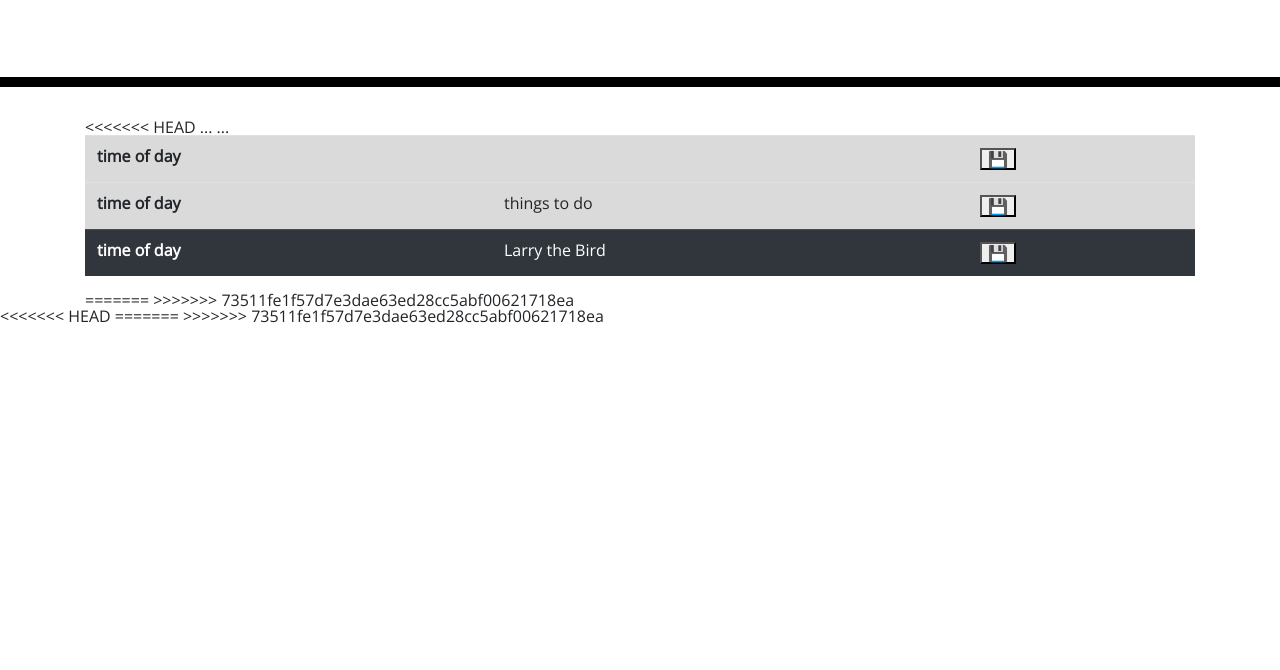
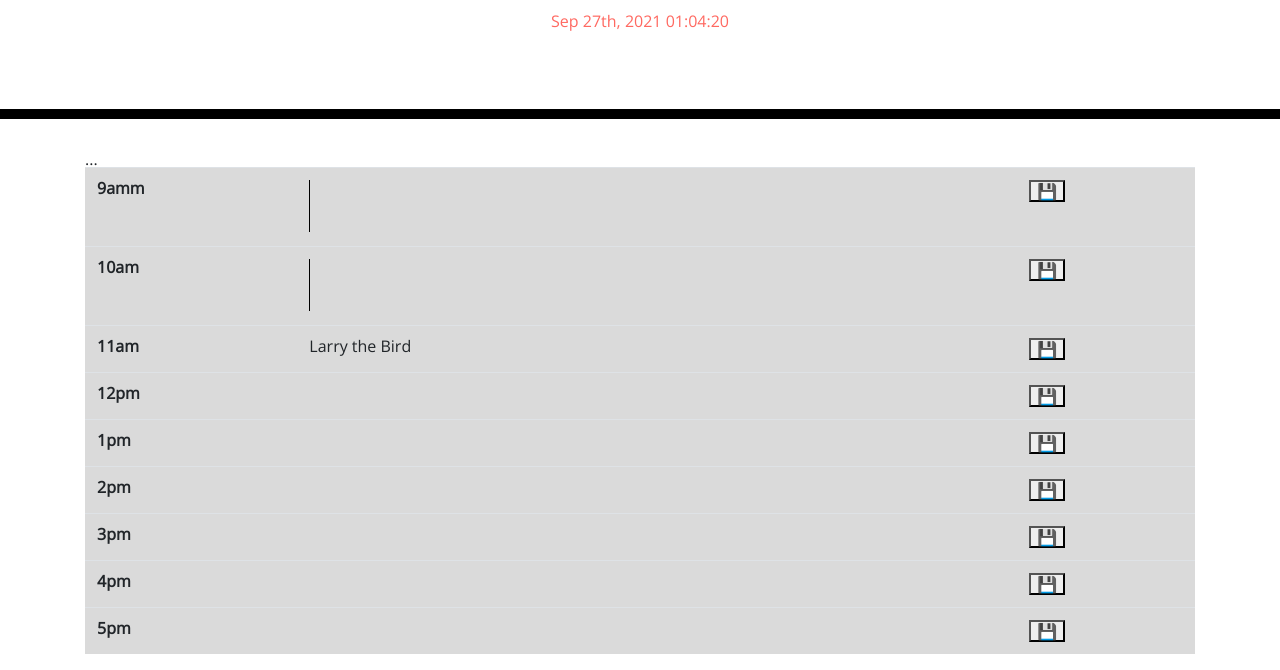
Before and after one commit to rob49157/work-day-scheduler, a plain HTML site: page index.html in a window 1280 px wide. Shown: the part 181-851 px from the top of the page. Before the commit the page ends 800 px from the top, so only its background shows below. Drawn offline with nearby package versions, Linux system fonts and the light colour scheme.

Commit message:
locastoragefunction

```diff
--- a/Style.css
+++ b/Style.css
@@ -73,8 +73,3 @@ body {
     font-size: 20px;
     transition: all 0.3s ease-in-out;
   }
-<<<<<<< HEAD
-
-=======
-
->>>>>>> 73511fe1f57d7e3dae63ed28cc5abf00621718ea
--- a/index.html
+++ b/index.html
@@ -42,10 +42,6 @@
     </header>
     <div class="container">
       <!-- Timeblocks go here -->
-<<<<<<< HEAD
-
-
-
 
 
       <table class="table table-white">
@@ -53,33 +49,62 @@
           ...
         </thead>
         <tbody>
-          <form >
-          <tr class="table-active table-white">
-            <th scope="row">time of day</th>
+
+          <tr class="table-active ">
+            <th scope="row" id="row">9amm</th>
+            <td colspan="2" class="table-active" ><textarea id='text9' value=""></textarea></td>
+            <td><button type="submit" onclick="save(text9)" id="save9"> 💾</button></td>
+          </tr>
+
+
+        <tr class="table-active">
+            <th scope="row">10am</th>
+            <td colspan="2" class="table-active"><textarea id='text10'  value=""></textarea></td>
+            <td> <button type="button" onclick="save(text10)" id="save10">💾</button></td>
+          </tr>
+
+
+
+          <tr class="table-active ">
+            <th scope="row">11am</th>
+            <td colspan="2" class="table-active" >Larry the Bird</td>
+            <td><button type="submit">💾</button></td>
+          </tr>
+          <tr class="table-active ">
+            <th scope="row" id="row">12pm</th>
             <td colspan="2" class="table-active" ></td>
             <td><button type="submit">💾</button></td>
           </tr>
-        </form>
-
-        <tr class="table-active table-red">
-            <th scope="row">time of day</th>
-            <td colspan="2" class="table-active">things to do</td>
-            <td> <button type="submit">💾</button></td>
-            ...
-          </tr>
-          <tr class="table-active table-dark">
-            <th scope="row">time of day</th>
-            <td colspan="2" class="table-active">Larry the Bird</td>
+          <tr class="table-active ">
+            <th scope="row" id="row">1pm</th>
+            <td colspan="2" class="table-active" ></td>
             <td><button type="submit">💾</button></td>
           </tr>
+          <tr class="table-active ">
+            <th scope="row" id="row">2pm</th>
+            <td colspan="2" class="table-active" ></td>
+            <td><button type="submit">💾</button></td>
+
+          </tr>
+          <tr class="table-active ">
+            <th scope="row" id="row">3pm</th>
+            <td colspan="2" class="table-active" ></td>
+            <td><button type="submit">💾</button></td>
+          </tr>
+          <tr class="table-active ">
+            <th scope="row" id="row">4pm</th>
+            <td colspan="2" class="table-active" ></td>
+            <td><button type="submit">💾</button></td>
+          </tr>
+          <tr class="table-active ">
+            <th scope="row" id="row">5pm</th>
+            <td colspan="2" class="table-active" ></td>
+            <td><button type="submit">💾</button></td>
+          </tr>
+
         </tbody>
       </table>
 
-
-
-=======
-
->>>>>>> 73511fe1f57d7e3dae63ed28cc5abf00621718ea
 
      </div>
      <script src="./script.js"></script>
@@ -87,7 +112,3 @@
 
   </body>
 </html>
-<<<<<<< HEAD
-
-=======
->>>>>>> 73511fe1f57d7e3dae63ed28cc5abf00621718ea
--- a/script.js
+++ b/script.js
@@ -1,13 +1,41 @@
+var row = document.getElementById("#row")
+
+
+
+
+
+
 //add local time/ date
-var today = moment();
+
+var today = moment()
 setInterval(() => {
     var time= moment().format("MMM Do, YYYY HH:mm:ss ")
     $("#time").text(time)
 
-}, 1000);
+}, 1000)
 
-<<<<<<< HEAD
+function save(text){
+    localStorage.setItem(text.id, text.value)
+}
+
+for( var key in localStorage){
+    var htmlelement= document.getElementById(key)
+    htmlelement.value= localStorage.getItem(key)
+
+}
 
 
-=======
->>>>>>> 73511fe1f57d7e3dae63ed28cc5abf00621718ea
+
+
+
+// function colorchange(){
+//     for( i=0; i<moment.lenght)
+//     if (row === moment()){
+//         $(row).css('color','white')
+//         console.log('fsadfsa')
+//     }
+//     else if ( row <= moment()){
+//         $(row.css('color','red'))
+//     }
+//     else{ $(row).css('color','green')}
+// }
```
